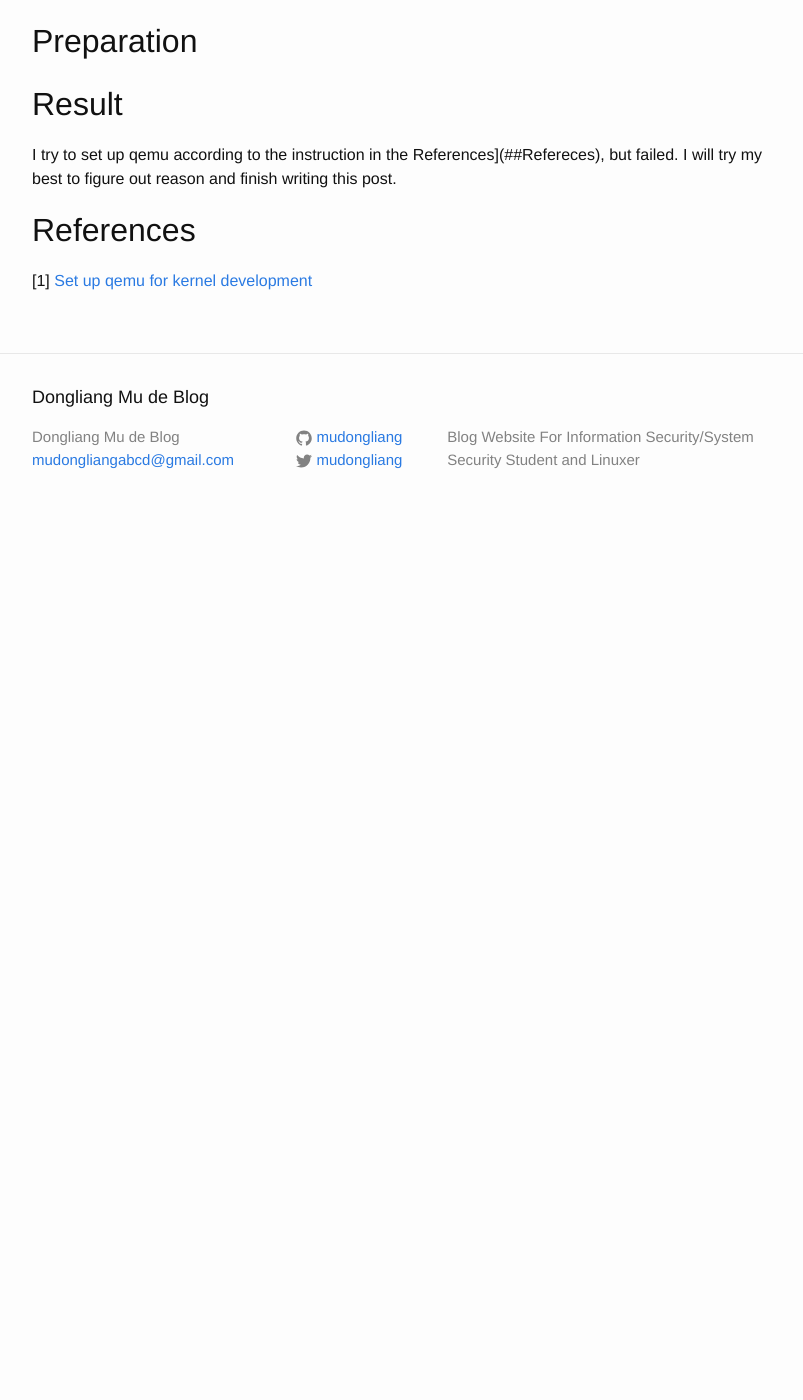
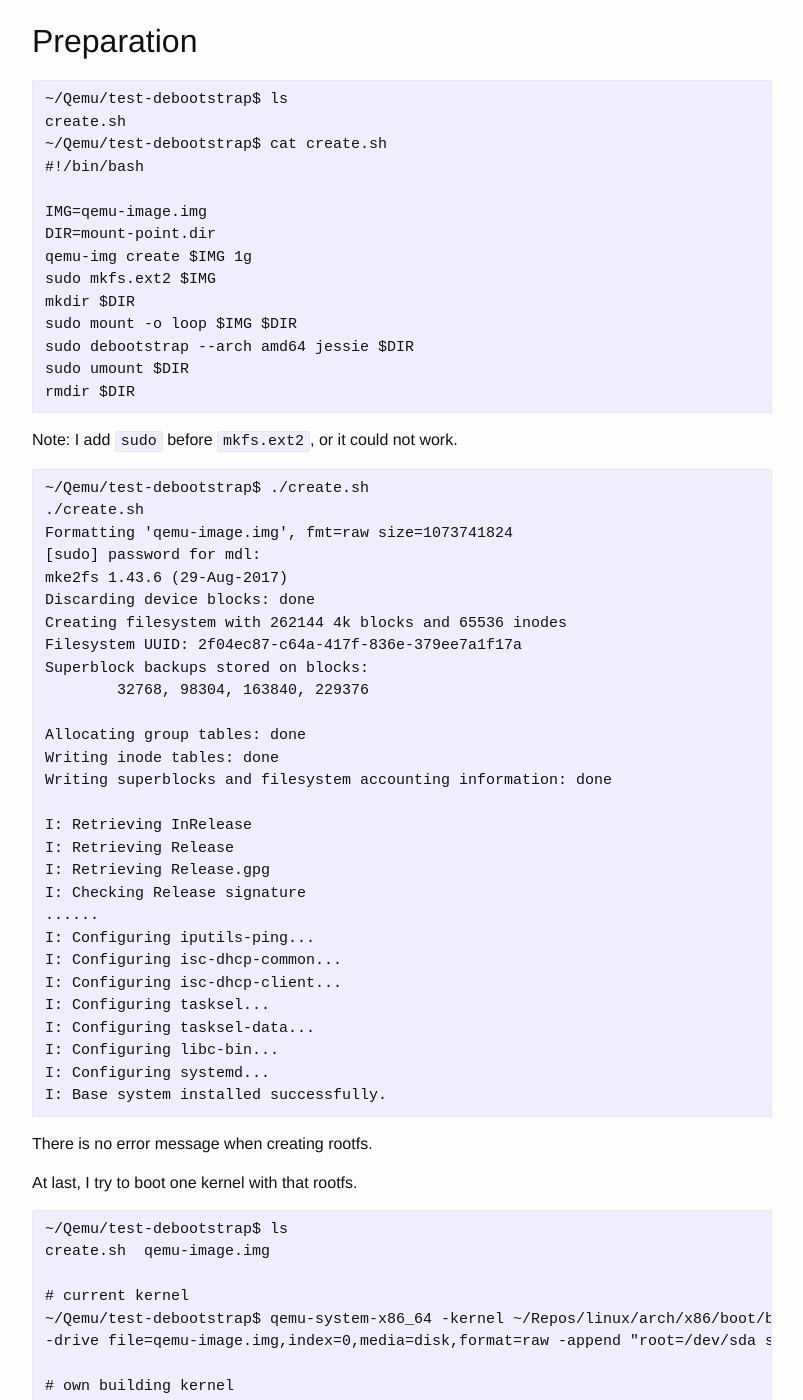
Before and after one commit to mudongliang/mudongliang.github.io, a Jekyll site: the page built from _posts/2017-09-21-set-up-qemu-for-kernel-development.md, in a window 1280 px wide and 1400 px high, scrolled down 270 px. Shown: the whole window, without its empty margins (238-1041 px from the left). Built offline with Jekyll 4.4.1, drawn with Linux system fonts in a browser that asks for light colours; before the commit the page ends 900 px from its top, so only the background shows below that; some of the changed text lies outside the part shown.

Commit message:
add the procedure of my experiment in order to find where is wrong

````diff
--- a/_posts/2017-09-21-set-up-qemu-for-kernel-development.md
+++ b/_posts/2017-09-21-set-up-qemu-for-kernel-development.md
@@ -11,9 +11,77 @@ tags: []
 
 ## Preparation
 
+```
+~/Qemu/test-debootstrap$ ls
+create.sh
+~/Qemu/test-debootstrap$ cat create.sh
+#!/bin/bash
+
+IMG=qemu-image.img
+DIR=mount-point.dir
+qemu-img create $IMG 1g
+sudo mkfs.ext2 $IMG
+mkdir $DIR
+sudo mount -o loop $IMG $DIR
+sudo debootstrap --arch amd64 jessie $DIR
+sudo umount $DIR
+rmdir $DIR
+```
+
+Note: I add `sudo` before `mkfs.ext2`, or it could not work.
+
+```
+~/Qemu/test-debootstrap$ ./create.sh
+./create.sh
+Formatting 'qemu-image.img', fmt=raw size=1073741824
+[sudo] password for mdl:
+mke2fs 1.43.6 (29-Aug-2017)
+Discarding device blocks: done
+Creating filesystem with 262144 4k blocks and 65536 inodes
+Filesystem UUID: 2f04ec87-c64a-417f-836e-379ee7a1f17a
+Superblock backups stored on blocks:
+	32768, 98304, 163840, 229376
+
+Allocating group tables: done
+Writing inode tables: done
+Writing superblocks and filesystem accounting information: done
+
+I: Retrieving InRelease
+I: Retrieving Release
+I: Retrieving Release.gpg
+I: Checking Release signature
+......
+I: Configuring iputils-ping...
+I: Configuring isc-dhcp-common...
+I: Configuring isc-dhcp-client...
+I: Configuring tasksel...
+I: Configuring tasksel-data...
+I: Configuring libc-bin...
+I: Configuring systemd...
+I: Base system installed successfully.
+```
+
+There is no error message when creating rootfs.
+
+At last, I try to boot one kernel with that rootfs.
+
+```
+~/Qemu/test-debootstrap$ ls
+create.sh  qemu-image.img
+
+# current kernel
+~/Qemu/test-debootstrap$ qemu-system-x86_64 -kernel ~/Repos/linux/arch/x86/boot/bzImage \
+-drive file=qemu-image.img,index=0,media=disk,format=raw -append "root=/dev/sda single"
+
+# own building kernel
+
+~/Qemu/test-debootstrap$ qemu-system-x86_64 -kernel /boot/vmlinuz-4.12.0-2-amd64 \
+-drive file=qemu-image.img,index=0,media=disk,format=raw -append "root=/dev/sda single"
+```
+
 ## Result
 
-I try to set up qemu according to the instruction in the References](##Refereces), but failed. I will try my best to figure out reason and finish writing this post.
+I try to set up qemu according to the instruction in the [References](##Refereces), but failed. I will try my best to figure out reason and finish writing this post.
 
 ## References
 
````
